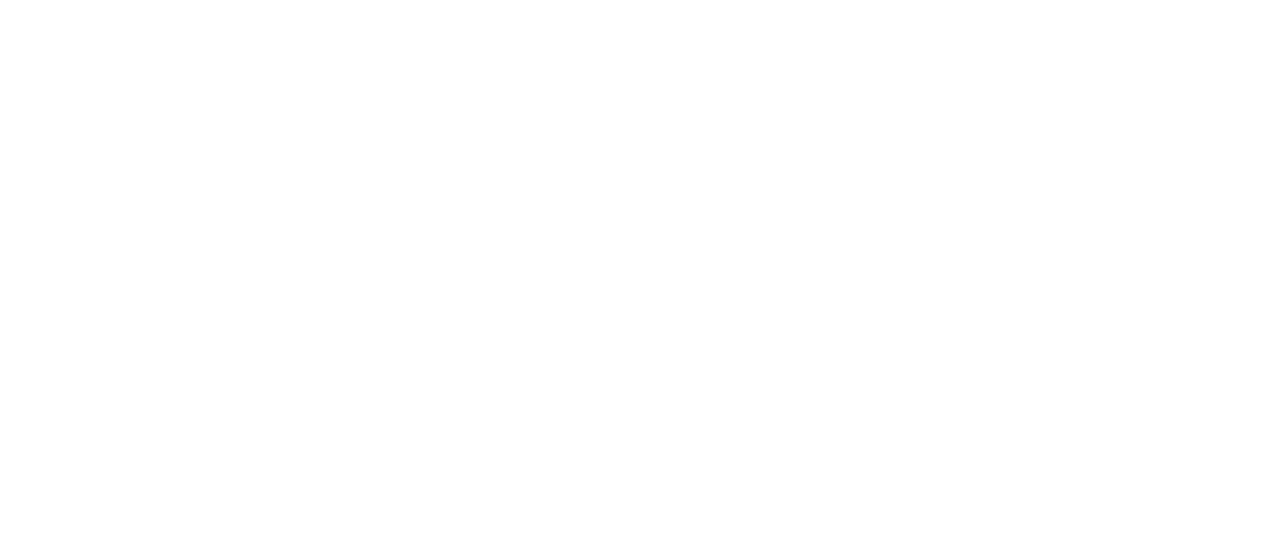
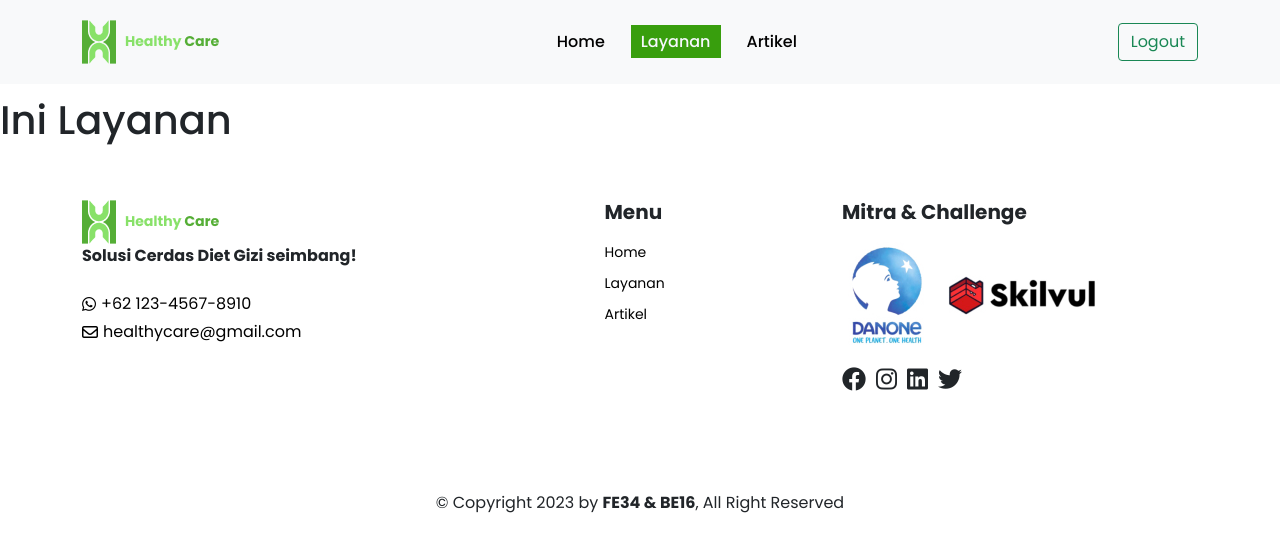
Before and after one commit to FE-34-dan-BE-16-Skilvul/FE-healthy-care, a React (Vite) app: page /layanan in a window 1280 px wide. Before the commit this address had no page. Shown: the top 552 px of the page. Built offline with nearby package versions, Linux system fonts and the light colour scheme; sample sign-in values are in the browser's storage.

Commit message:
init home page & refork minor component

```diff
--- a/src/App.jsx
+++ b/src/App.jsx
@@ -1,6 +1,8 @@
 import React from "react";
 import { Routes, Route } from "react-router-dom";
 import MainPage from "./pages/MainPage";
+import HomePage from "./pages/HomePage";
+import LayananPage from "./pages/LayananPage";
 
 import RegistComponent from "./components/RegistComponent";
 import LoginComponent from "./components/LoginComponent";
@@ -10,8 +12,9 @@
     <div>
       <Routes>
         <Route path="/" Component={MainPage} />
-        {/* <Route path="/layanan" Component={<LayananPage />} />
-          <Route path="/artikel" Component={<ArtikelPage />} /> */}
+        <Route path="/home" Component={HomePage} />
+        <Route path="/layanan" Component={LayananPage} />
+        {/*<Route path="/artikel" Component={<ArtikelPage />} /> */}
         <Route path="/login" Component={LoginComponent} />
         <Route path="/register" Component={RegistComponent} />
       </Routes>
--- a/src/components/Footer.jsx
+++ b/src/components/Footer.jsx
@@ -28,7 +28,7 @@
           </Col>
           <Col className="d-flex flex-column col-lg-2 col mt-lg-0 mt-5">
             <h5 className="fw-bold">Menu</h5>
-            <Link to="/">Home</Link>
+            <Link to="/home">Home</Link>
             <Link to="/layanan">Layanan</Link>
             <Link to="/artikel">Artikel</Link>
           </Col>
--- a/src/components/LoginComponent.jsx
+++ b/src/components/LoginComponent.jsx
@@ -1,11 +1,11 @@
 import React, { useState } from "react";
 import { Link, useNavigate } from "react-router-dom";
 import { BiMailSend, BiKey, BiRightArrowAlt } from "react-icons/bi";
+import axios from "axios";
 
 import "../css/login.css";
 import logo from "../../public/fav-icon.png";
 import img from "../assets/img/reg-cover.jpg";
-import axios from "axios";
 
 const LoginComponent = () => {
   const navigate = useNavigate();
@@ -21,7 +21,7 @@
   };
 
   const handleApi = () => {
-    console.log({ email, password });
+    // console.log({ email, password });
     axios
       .post("https://api-healthycare-dev.up.railway.app/users/login", {
         email: email,
@@ -29,12 +29,13 @@
       })
       .then((result) => {
         console.log(result.data);
-        alert("success");
+        alert("Login success");
         localStorage.setItem("token", result.data.token);
         navigate("/home");
       })
       .catch((error) => {
-        alert("service error");
+        alert("Service error");
+        alert("Email atau Password anda salah!");
         console.log(error.data);
       });
   };
--- a/src/components/MainNavbar.jsx
+++ b/src/components/MainNavbar.jsx
@@ -2,8 +2,7 @@
 import { Navbar, Container, Nav } from "react-bootstrap";
 
 import Logo from "../assets/img/logo.png";
-import { navLinks } from "../data/index";
-import { NavLink, useNavigate } from "react-router-dom";
+import { useNavigate } from "react-router-dom";
 import React from "react";
 
 const HeaderNavbar = () => {
@@ -37,24 +36,7 @@
           </Navbar.Brand>
           <Navbar.Toggle aria-controls="basic-navbar-nav" />
           <Navbar.Collapse id="basic-navbar-nav">
-            <Nav className="mx-auto text-center">
-              {/* {navLinks.map((link) => {
-                return (
-                  <div className="nav-link" key={link.id}>
-                    <NavLink
-                      to={link.path}
-                      className={({ isActive, isPending }) =>
-                        isPending ? "pending" : isActive ? "active" : ""
-                      }
-                      end
-                    >
-                      {link.text}
-                    </NavLink>
-                  </div>
-                );
-              })} */}
-            </Nav>
-
+            <Nav className="mx-auto text-center"></Nav>
             <div className="text-center">
               <button
                 className="btn btn-outline-success rounded-1"
--- a/src/css/login.css
+++ b/src/css/login.css
@@ -9,7 +9,7 @@
 
 /* Default Styling */
 :root {
-    --primaryColor: hsl(94, 55%, 56%);
+    --primaryColor: #389E0D;
     --hoverColor: hsl(93, 75%, 76%);
     --paleGreen: hsl(96, 75%, 89%);
     --whiteColor: hsl(0, 0%, 100%);
--- /dev/null
+++ b/src/pages/HomePage.jsx
@@ -0,0 +1,31 @@
+import React, { useEffect } from "react";
+import { useNavigate } from "react-router-dom";
+
+import HomeNavbar from "../components/HomeNavbar";
+import Footer from "../components/Footer";
+
+const HomePage = () => {
+  const navigate = useNavigate();
+
+  useEffect(() => {
+    if (!localStorage.getItem("token")) {
+      navigate("/login");
+    }
+  }, []);
+
+  return (
+    <div>
+      <HomeNavbar />
+      <div>
+        <br />
+        <br />
+        <br />
+        <br />
+        <h1>Ini Home</h1>
+      </div>
+      <Footer />
+    </div>
+  );
+};
+
+export default HomePage;
--- /dev/null
+++ b/src/pages/LayananPage.jsx
@@ -0,0 +1,31 @@
+import React, { useEffect } from "react";
+import { useNavigate } from "react-router-dom";
+
+import HomeNavbar from "../components/HomeNavbar";
+import Footer from "../components/Footer";
+
+const LayananPage = () => {
+  const navigate = useNavigate();
+
+  useEffect(() => {
+    if (!localStorage.getItem("token")) {
+      navigate("/login");
+    }
+  }, []);
+
+  return (
+    <div>
+      <HomeNavbar />
+      <div>
+        <br />
+        <br />
+        <br />
+        <br />
+        <h1>Ini Layanan</h1>
+      </div>
+      <Footer />
+    </div>
+  );
+};
+
+export default LayananPage;
```
